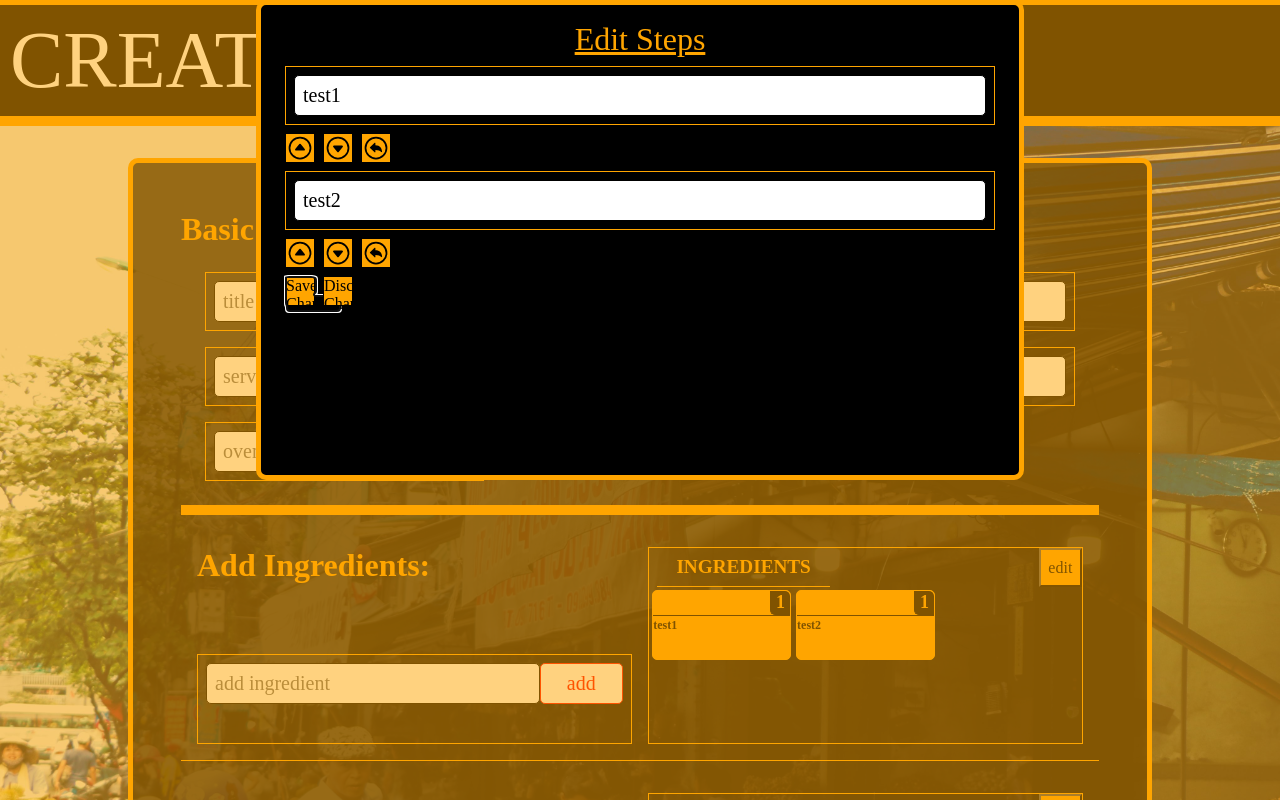
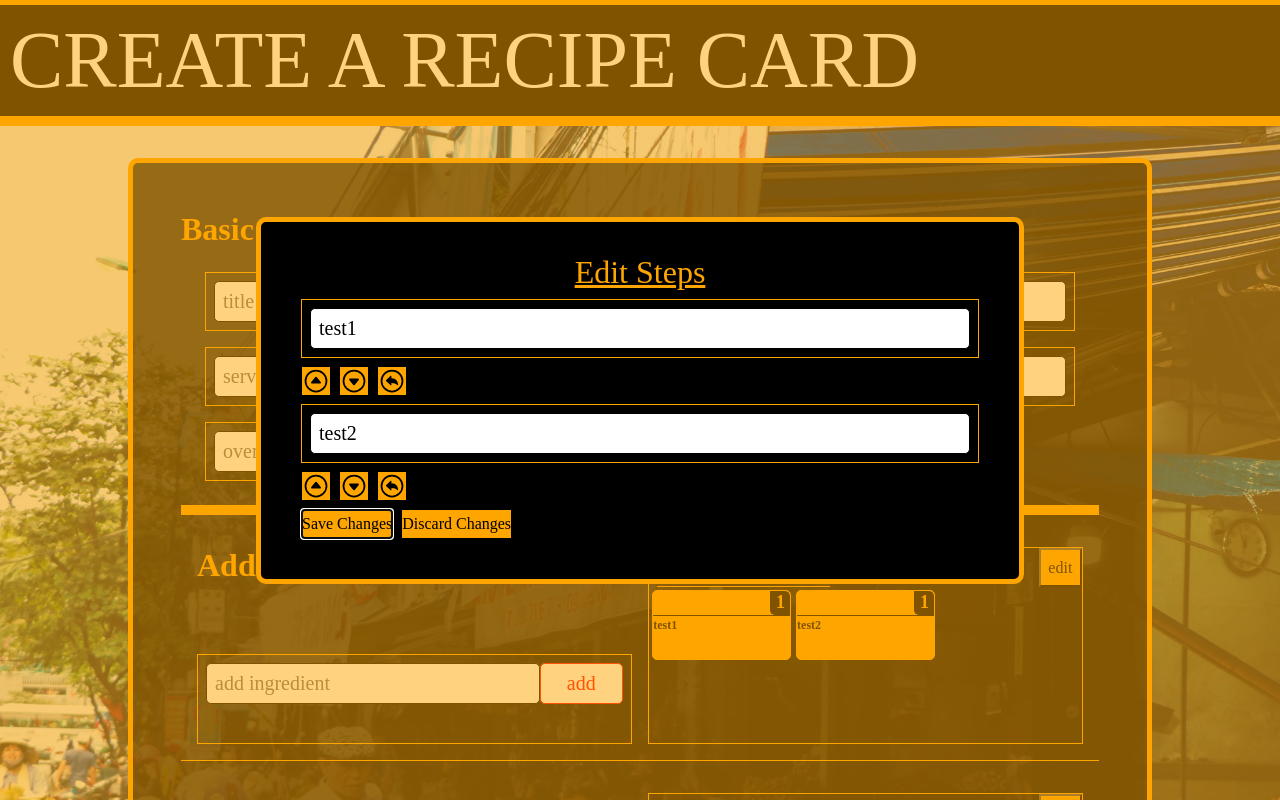
Before and after one commit to rwalsh221/recipe_card, a React (Vite) app: page / in a window 1280 px wide. Shown: the top 800 px of the page. Built offline with nearby package versions, Linux system fonts and the light colour scheme.

Commit message:
add model.close() to dialog buttons. Fix ts errors in FormModal.tsx and FormModal.reducer

```diff
--- a/src/features/RecipeCardForm/components/FormModal/FormModal.module.css
+++ b/src/features/RecipeCardForm/components/FormModal/FormModal.module.css
@@ -1,10 +1,11 @@
 .formModal {
   width: 60vw;
-  min-height: 60vh;
-  margin: 0 auto;
+  min-height: max-content;
+  max-height: 60vh;
+  margin: auto;
   border: var(--border-500-c2);
   border-radius: 10px;
-  padding: 1rem;
+  padding: 2rem;
   background-color: var(--color-1);
 }
 
@@ -30,7 +31,8 @@ dialog::backdrop {
 .modal_btn_container button {
   background-color: var(--color-2);
   height: 30px;
-  width: 30px;
+  min-width: 30px;
+  max-width: max-content;
   border: var(--border-100-c1);
 }
 
--- a/src/features/RecipeCardForm/components/FormModal/FormModal.reducer.tsx
+++ b/src/features/RecipeCardForm/components/FormModal/FormModal.reducer.tsx
@@ -11,9 +11,9 @@ type FormModalState = {
   head: ListItemNodeType | null;
   tail: ListItemNodeType | null;
   length: number;
-  return?: ListItemNodeType | boolean;
+  return?: ListItemNodeType | boolean | null;
   cachedNode?: ListItemNodeType;
-  nodeArr: ListItemNodeType[];
+  nodeArr?: ListItemNodeType[];
 };
 
 type FormModalReducerAction = {
@@ -68,7 +68,7 @@ class Node implements ListItemNodeType {
 const FormModalReducer = (
   state: FormModalState,
   action: FormModalReducerAction
-) => {
+): FormModalState => {
   const { type } = action;
 
   const getNode = (index: number, inputState: FormModalState = state) => {
@@ -235,24 +235,24 @@ const FormModalReducer = (
 
       return { ...initialState, nodeArr: returnNodes(initialState) };
     }
-    case 'print': {
-      if (state.head === null || state.tail === null) {
-        return undefined;
-      }
+    // case 'print': {
+    //   if (state.head === null || state.tail === null) {
+    //     return undefined;
+    //   }
 
-      const arr = [];
-      let temp: ListItemNodeType | null = state.head;
+    //   const arr = [];
+    //   let temp: ListItemNodeType | null = state.head;
 
-      while (temp) {
-        arr.push(
-          `PRE NODE: ${temp.prev ? temp.prev.id : null} :: NODE: ${temp.id}: P${
-            temp.position
-          } :: NEXT NODE: ${temp.next ? temp.next.id : null}`
-        );
-        temp = temp.next;
-      }
-      return arr;
-    }
+    //   while (temp) {
+    //     arr.push(
+    //       `PRE NODE: ${temp.prev ? temp.prev.id : null} :: NODE: ${temp.id}: P${
+    //         temp.position
+    //       } :: NEXT NODE: ${temp.next ? temp.next.id : null}`
+    //     );
+    //     temp = temp.next;
+    //   }
+    //   return arr;
+    // }
     // **** PUSH ******************************************************************
     case 'push': {
       const stateCopy = structuredClone(state);
@@ -358,7 +358,7 @@ const FormModalReducer = (
       const pre = getNode(index - 1, stateCopy);
 
       if (!pre) {
-        return { state, return: undefined };
+        return { ...stateCopy, return: undefined };
       }
 
       const temp = pre.next as ListItemNodeType;
--- a/src/features/RecipeCardForm/components/FormModal/FormModal.tsx
+++ b/src/features/RecipeCardForm/components/FormModal/FormModal.tsx
@@ -1,9 +1,8 @@
 import styles from './FormModal.module.css';
 
 import FormModalReducer from './FormModal.reducer';
-// import DoublyLinkedList from '../../../../helper/data_structure/DoublyLinkedList';
 import FormInput from '../FormInput/FormInput';
-import { useState, useRef, useEffect, useReducer } from 'react';
+import { useRef, useEffect, useReducer } from 'react';
 
 import {
   type ListItemStateType,
@@ -15,48 +14,13 @@ type FormModalProps = {
   setListItemState: React.Dispatch<React.SetStateAction<ListItemStateType>>;
 };
 
-type FormModalState = {
-  [key: string]: {
-    id: string;
-    position: number;
-    prevValue: string;
-    currValue: string;
-  };
-};
-
-const FormModal = ({
-  ref,
-  listItemState,
-  setListItemState,
-}: FormModalProps) => {
-  // will take Listitemstate and render inputs for each state element
-  // needs state to control form
-  // needs btn to update formstate and close modal?
-  //  needs to rearrange order ***** will need to change listItem satte and add order key + id
-  // list item state needs to change to a object each with id
-
-  // const [formModalStateDLL, setFormModalStateDLL] = useState(
-  //   new DoublyLinkedList()
-  // );
-
-  // console.log(formModalStateDLL);
-
-  // const [formModalState, setFormModalState] = useState(() => {
-  //   const stateObject: FormModalState = {};
-
-  //   listItemState.forEach((el, index) => {
-  //     stateObject[el.id] = {
-  //       id: el.id,
-  //       position: el.position,
-  //       prevValue: el.content,
-  //       currValue: el.content,
-  //     };
-  //   });
-  //   console.log(stateObject);
-  //   return stateObject;
-  // });
-
-  const [state, dispatch] = useReducer(FormModalReducer, {});
+const FormModal = ({ listItemState }: FormModalProps) => {
+  const [state, dispatch] = useReducer(FormModalReducer, {
+    head: null,
+    tail: null,
+    length: 0,
+  });
+  const modalRef = useRef<HTMLDialogElement>(null);
 
   useEffect(() => {
     console.log('useeueueueuueueeeeeee');
@@ -67,60 +31,25 @@ const FormModal = ({
 
     dispatch({ type: 'init', payload: { initArr: listItemState } });
   }, [listItemState]);
-  const modalRef = useRef();
 
   console.log(listItemState);
-
-  // const renderComponent = (Component:<i>) => {
-  //   if (!state.head || !state.tail) {
-  //     return undefined;
-  //   }
-
-  //   const arr = [];
-  //   let temp = state.head;
-
-  //   while (temp.next) {
-  //     // ?? || temp === state.tail
-  //     arr.push(<Component {...temp} />);
-  //     temp = temp.next;
-  //   }
-
-  //   arr.push(<Component {...state.tail} />);
-  //   return arr;
-  // };
 
   const changeInputHandler = (id: string, value: string): void => {
     dispatch({ type: 'update', payload: { nodeId: id, updateContent: value } });
   };
 
-  // const resetInputHandler = (key) => {
-  //   const formModalStateCopy = { ...formModalState };
-  //   formModalStateCopy[key].currValue = formModalState[key].prevValue;
-  //   setFormModalState({ ...formModalStateCopy });
+  // const closeModalHandler = (action: 'save' | 'discard') => {
+  //   if (!modalRef) {
+  //     return;
+  //   }
+
+  //   if (action === 'save') {
+  //     modalRef.current?.close();
+  //   }
   // };
 
-  // const updateInputHandler = (el) => {
-  //   const listItemStateCopy = [...listItemState];
-  //   listItemStateCopy[el] = formModalState[el].currValue;
-  //   setListItemState(listItemStateCopy);
-  // };
-
-  // const moveUpHandler = (id: string) => {
-  //   // 0 USE  DOUBLY LINKED LIST FOR STATE SO POSTIONS CAN BE EASILY SWAPPED
-
-  //   // 1 get cuur position form state
-  //   const activeElement = document.getElementById(id);
-  //   const activeElementState = formModalState[activeElement?.id];
-  //   console.log(activeElementState);
-  //   // 1b get second element
-
-  //   // 2 if position === 1 dont show btn or return
-  //   // 3 get list itme placed above current
-  //   // 4 swap both elements need animation
-  //   // 5 update state
-  //   // ??? should update Form.tsx state whenever modal is closed
-  // };
   console.log(state);
+  console.log(modalRef);
   return (
     <dialog ref={modalRef} className={styles.formModal}>
       <h2>Edit Steps</h2>
@@ -130,8 +59,8 @@ const FormModal = ({
             return (
               <div id={el.id}>
                 <FormInput
-                  formInputId={el.id}
-                  formInputPlaceholder="test"
+                  formInputId={el.id} // need to change to own input
+                  formInputPlaceholder={el.currContent}
                   inputValue={el.currContent}
                   changeInputHandler={changeInputHandler}
                 />
@@ -180,8 +109,22 @@ const FormModal = ({
             );
           })}
         <div className={styles.modal_btn_container}>
-          <button onClick={(e) => e.preventDefault()}>Save Changes</button>
-          <button onClick={(e) => e.preventDefault()}>Discard Changes</button>
+          <button
+            onClick={(e) => {
+              e.preventDefault();
+              modalRef.current?.close();
+            }}
+          >
+            Save Changes
+          </button>
+          <button
+            onClick={(e) => {
+              e.preventDefault();
+              modalRef.current?.close();
+            }}
+          >
+            Discard Changes
+          </button>
         </div>
       </form>
     </dialog>
```
